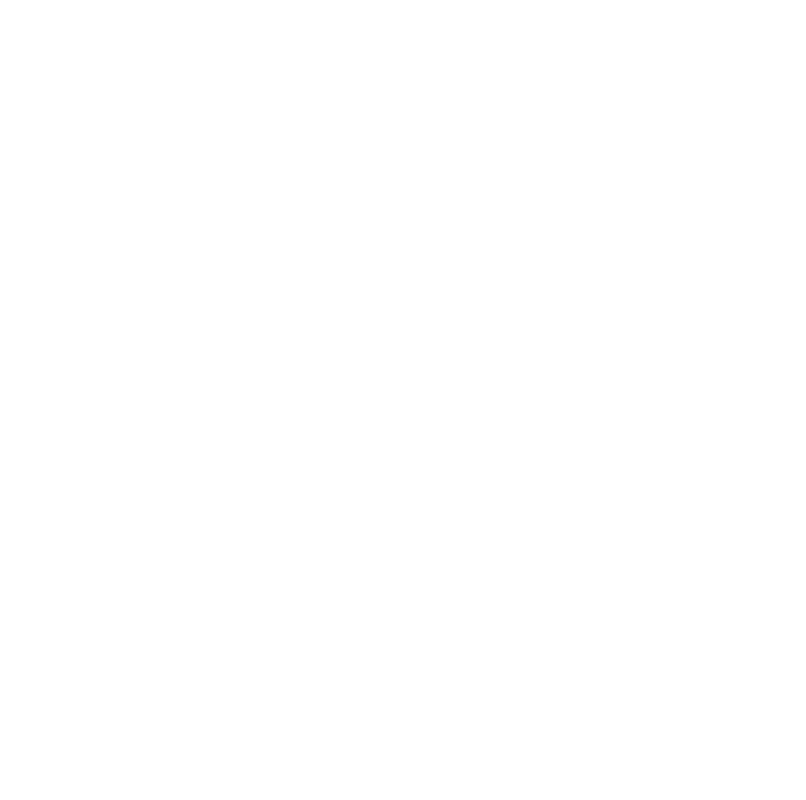
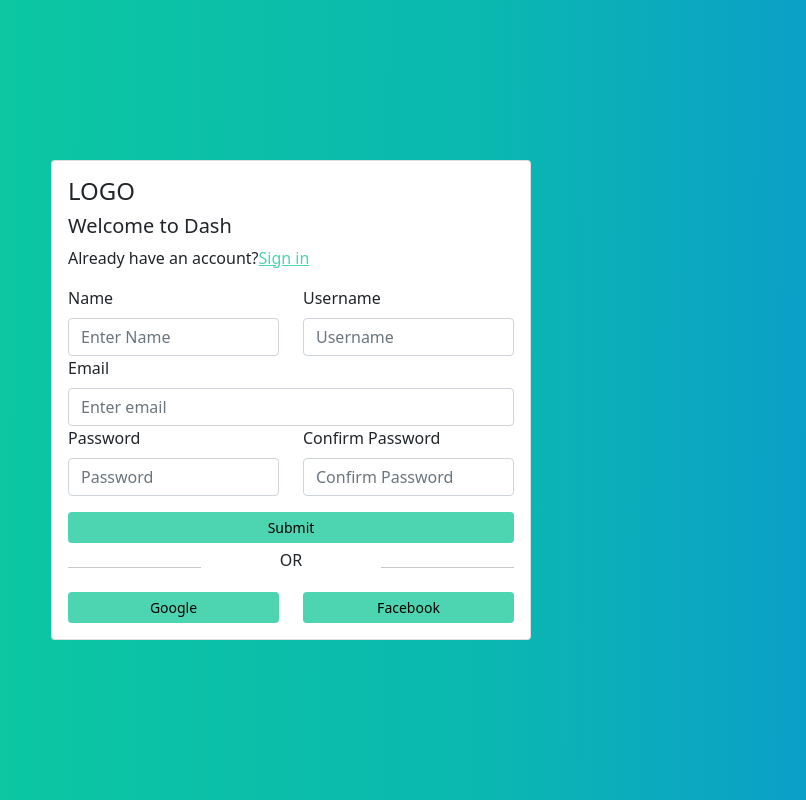
Before and after one commit to Rajat8699/projectX, a React (Create React App) app: page /signup in a window 1280 px wide. Shown: the whole page, without its empty margins (349-1155 px from the left). Built offline with nearby package versions, Linux system fonts and the light colour scheme.

Commit message:
made signup and forgetpassword design

```diff
--- a/src/App.js
+++ b/src/App.js
@@ -1,7 +1,9 @@
 import React,{useEffect} from 'react'
 import './custom.scss';
 import {BrowserRouter,Switch,Route} from 'react-router-dom'
-import HomePage from './pages/HomePage/HomePage';
+import Login from './pages/Auth/Login/Login';
+import SignUp from './pages/Auth/Signup/Signup';
+import ForgetPassword from './pages/Auth/ForgetPassword/ForgetPassword';
 
 
 const App = ()=>{
@@ -9,7 +11,9 @@
     <div >
       <BrowserRouter>
       <Switch>
-        <Route exact path='/' component={HomePage}/>
+        <Route exact path='/' component={Login}/>
+        <Route exact path='/signup' component={SignUp}/>
+        <Route exact path='/forgot-password' component={ForgetPassword}/>
       </Switch>
       </BrowserRouter>
     </div>
--- a/src/custom.scss
+++ b/src/custom.scss
@@ -5,5 +5,6 @@
 $success:#70BF73;
 $danger:#F65F54;
 
+
 /* import bootstrap to set changes */
 @import "~bootstrap/scss/bootstrap.scss";
--- /dev/null
+++ b/src/pages/Auth/ForgetPassword/ForgetPassword.jsx
@@ -0,0 +1,42 @@
+import React, { useEffect } from "react";
+import { useDispatch, useSelector } from "react-redux";
+import { Container, Form, Button, Card, Row, Col } from "react-bootstrap";
+import "./ForgetPassword.scss";
+import { Link } from "react-router-dom";
+
+const ForgetPassword = () => {
+
+  return (
+    <Container
+      fluid
+      className="d-flex align-items-center justify-content-center auth-page"
+    >
+      <Card style={{ width: "25rem" }}>
+        <Card.Body>
+          <Row>
+            <h4>LOGO</h4>
+          </Row>
+          <Row>
+            <h5>Forget Password</h5>
+            <p>
+            Please enter your Email of which you have forgotten Password.
+            </p>
+          </Row>
+          <Form>
+            <div className='py-3'>
+            <Form.Group controlId="formBasicEmail">
+              <Form.Label>Email address</Form.Label>
+              <Form.Control type="email" placeholder="Enter email" />
+            </Form.Group>
+            </div>
+            <Button type="submit" variant="primary" size="sm" block>
+              Submit
+            </Button>
+          </Form>
+        </Card.Body>
+      </Card>
+    </Container>
+  );
+};
+
+export default ForgetPassword;
--- a/src/pages/HomePage/HomePage.jsx
+++ b/src/pages/Auth/Login/Login.jsx
@@ -1,11 +1,11 @@
 import React, { useEffect } from "react";
 import { useDispatch, useSelector } from "react-redux";
-import { getTests } from "../../redux-toolkit/test1/testSlice";
 import { Container, Form, Button, Card, Row, Col } from "react-bootstrap";
-import "./homepage.scss";
+import "./Login.scss";
 import { Link } from "react-router-dom";
+import { getTests } from "../../../redux-toolkit/test1/testSlice";
 
-const HomePage = () => {
+const Login = () => {
   const state = useSelector((state) => state);
   const dispatch = useDispatch();
   useEffect(() => {
@@ -25,7 +25,7 @@
           <Row>
             <h5>Welcome back!</h5>
             <p>
-              Create an account?<Link>Sign up</Link>
+              Create an account?<Link to='/signup'>Sign up</Link>
             </p>
           </Row>
           <Form>
@@ -41,6 +41,9 @@
             <Form.Group controlId="formBasicPassword">
               <Form.Label>Password</Form.Label>
               <Form.Control type="password" placeholder="Password" />
+            <Form.Text className='ml-auto'>
+                <Link to='/forgot-password'>Forgot Password?</Link>
+            </Form.Text>
             </Form.Group>
             </div>
             <Button type="submit" variant="primary" size="sm" block>
@@ -72,4 +75,4 @@
   );
 };
 
-export default HomePage;
+export default Login;
--- /dev/null
+++ b/src/pages/Auth/Login/Login.scss
@@ -0,0 +1,8 @@
+.auth-page{
+    background:  linear-gradient(90.45deg, #0BD196 0%, #0BB8B0 64.59%, #0B96D1 100%);
+    height: 100vh;
+    width: 100vw;
+}
+button{
+    width:100%
+}
--- /dev/null
+++ b/src/pages/Auth/Signup/Signup.jsx
@@ -0,0 +1,84 @@
+import React, { useEffect } from "react";
+import { useDispatch, useSelector } from "react-redux";
+import { Container, Form, Row, Button, Card, Col } from "react-bootstrap";
+import "./Signup.scss";
+import { Link } from "react-router-dom";
+
+const SignUp = () => {
+  return (
+    <Container
+      fluid
+      className="d-flex align-items-center justify-content-center auth-page"
+    >
+      <Card style={{ width: "30rem" }}>
+        <Card.Body>
+          <Row>
+            <h4>LOGO</h4>
+          </Row>
+          <Row>
+            <h5>Welcome to Dash</h5>
+            <p>
+              Already have an account?<Link to="/">Sign in</Link>
+            </p>
+          </Row>
+          <Form>
+            <Row>
+              <Form.Group as={Col} controlId="formBasicName">
+                <Form.Label>Name</Form.Label>
+                <Form.Control type="text" placeholder="Enter Name" />
+              </Form.Group>
+              <Form.Group as={Col} controlId="formBasicUsername">
+                <Form.Label>Username</Form.Label>
+                <Form.Control type="text" placeholder="Username" />
+              </Form.Group>
+            </Row>
+            <Form.Group controlId="formBasicEmail">
+              <Form.Label>Email</Form.Label>
+              <Form.Control type="email" placeholder="Enter email" />
+            </Form.Group>
+            <Row>
+              <Form.Group as={Col} controlId="formBasicPassword">
+                <Form.Label>Password</Form.Label>
+                <Form.Control type="password" placeholder="Password" />
+              </Form.Group>
+              <Form.Group as={Col} controlId="formBasicConfirmPassword">
+                <Form.Label>Confirm Password</Form.Label>
+                <Form.Control type="password" placeholder="Confirm Password" />
+              </Form.Group>
+            </Row>
+            <Button
+              type="submit"
+              variant="primary"
+              size="sm"
+              block
+              className="mt-3"
+            >
+              Submit
+            </Button>
+          </Form>
+          <Row className="py-2">
+            <Col>
+              <hr />
+            </Col>
+            <Col className="d-flex justify-content-center">
+              <h6>OR</h6>
+            </Col>
+            <Col>
+              <hr />
+            </Col>
+          </Row>
+          <Row>
+            <Col>
+              <Button size="sm">Google</Button>
+            </Col>
+            <Col>
+              <Button size="sm">Facebook</Button>
+            </Col>
+          </Row>
+        </Card.Body>
+      </Card>
+    </Container>
+  );
+};
+
+export default SignUp;
--- /dev/null
+++ b/src/pages/Auth/Signup/Signup.scss
@@ -0,0 +1,8 @@
+.auth-page{
+    background:  linear-gradient(90.45deg, #0BD196 0%, #0BB8B0 64.59%, #0B96D1 100%);
+    height: 100vh;
+    width: 100vw;
+}
+button{
+    width:100%
+}
```
Also changed, not shown: src/pages/Auth/ForgetPassword/ForgetPassword.scss (renamed from src/pages/HomePage/homepage.scss).
